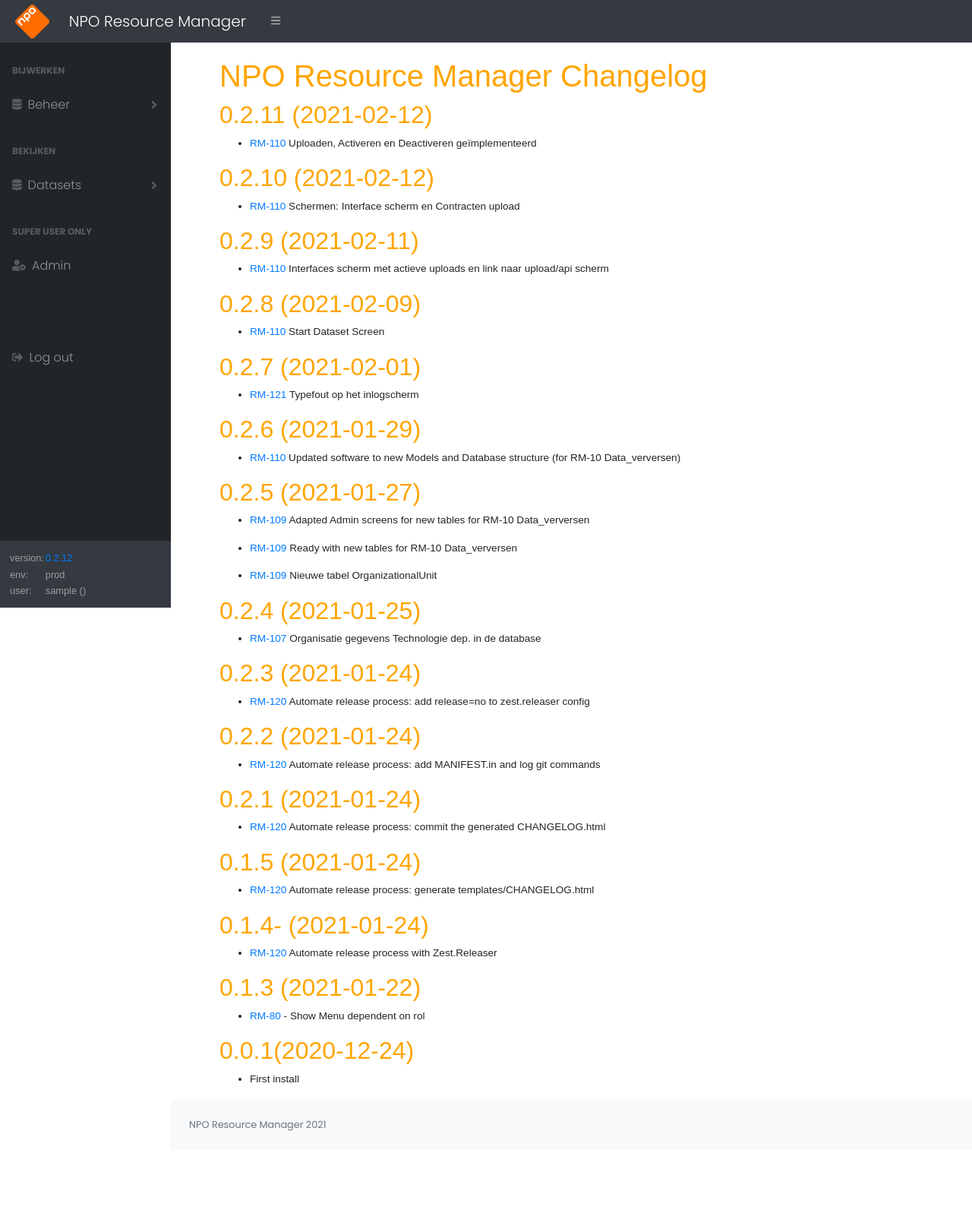
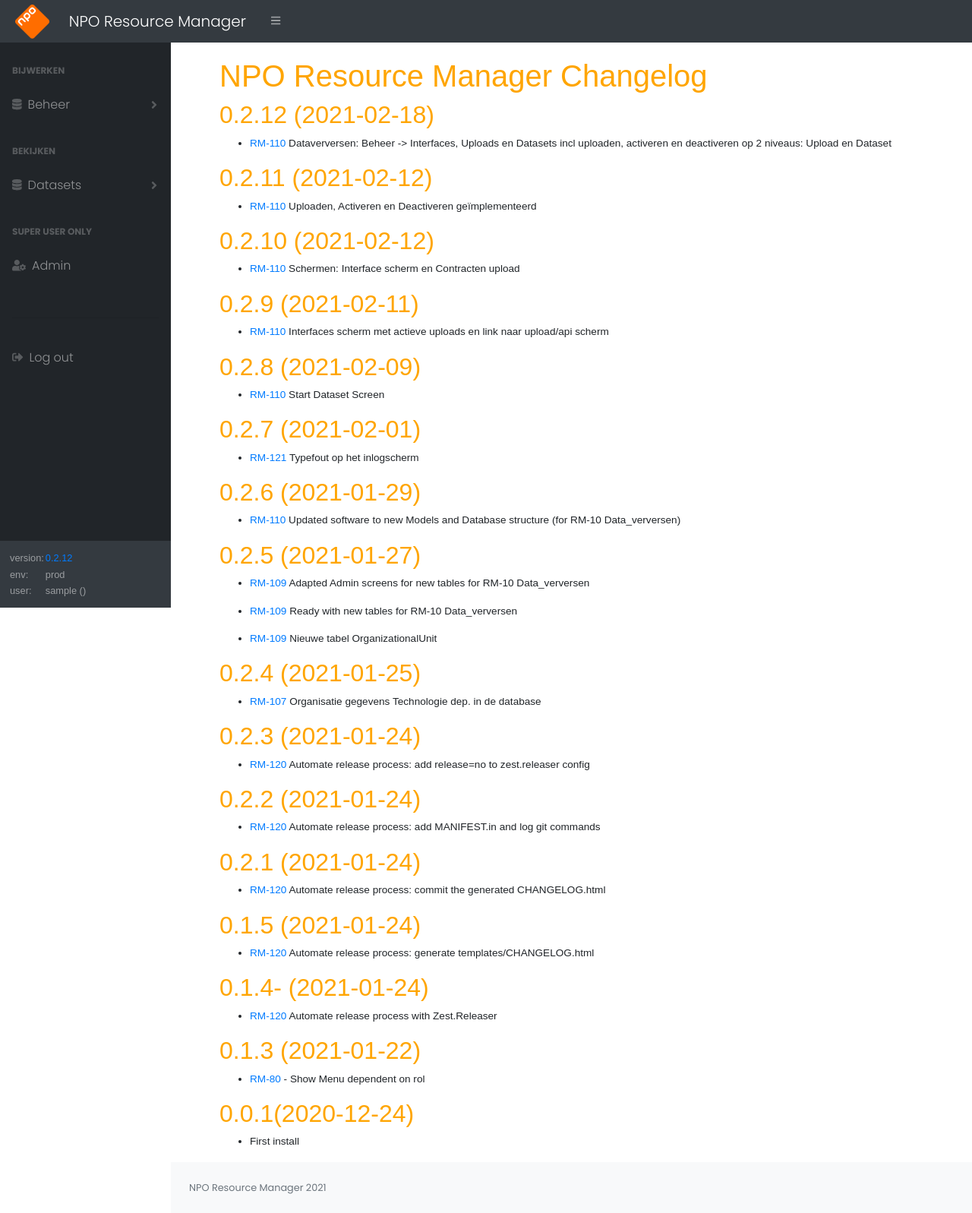
Before and after one commit to ikheetbas/Verhalen, a Django app: page /changelog in a window 1280 px wide. Shown: the whole page at 76% size. Before the commit the page ends 1489 px from the top, so only its background shows below. Run offline with Django 3.2, Linux system fonts and the light colour scheme; the visitor is signed in with stand-in values (Sample User, id 1); some libraries are stand-ins or nearby versions.

Commit message:
new CHANGELOG.html

```diff
--- a/templates/CHANGELOG.html
+++ b/templates/CHANGELOG.html
@@ -5,6 +5,10 @@
 <div class='container-fluid pl-3'>
 <br>
 <h1>NPO Resource Manager Changelog</h1>
+<h2>0.2.12 (2021-02-18)</h2>
+<ul>
+<li><a href="https://aesset.atlassian.net/browse/RM-110">RM-110</a> Dataverversen: Beheer -&gt; Interfaces, Uploads en Datasets incl uploaden, activeren en deactiveren op 2 niveaus: Upload en Dataset</li>
+</ul>
 <h2>0.2.11 (2021-02-12)</h2>
 <ul>
 <li><a href="https://aesset.atlassian.net/browse/RM-110">RM-110</a> Uploaden, Activeren en Deactiveren geïmplementeerd</li>
```
